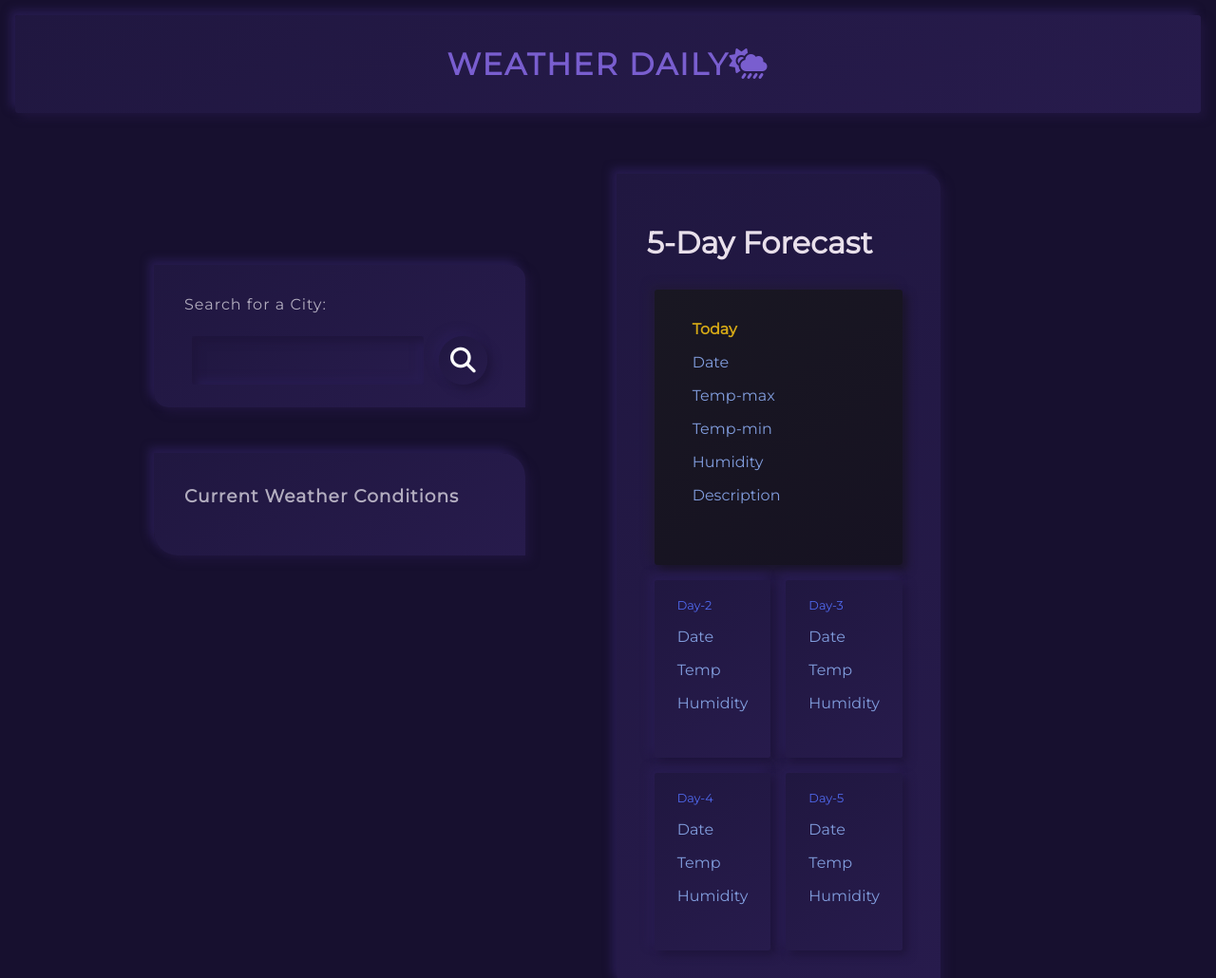
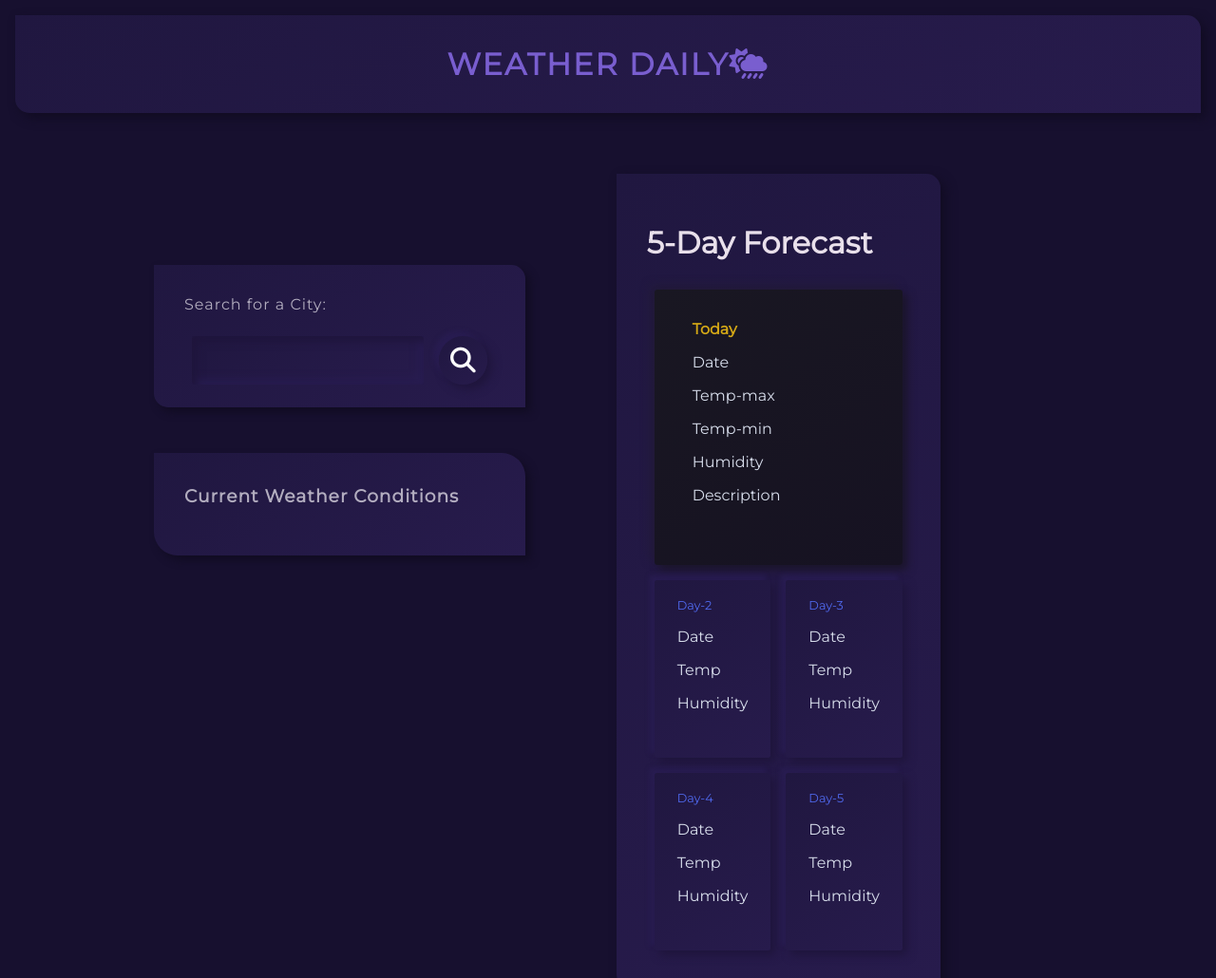
Before and after one commit to Keagon98/CloudOne.mobi-Weather-App, a plain HTML site: page index.html in a window 1280 px wide. Shown: the top 1030 px of the page at 95% size. Drawn offline with nearby package versions, Linux system fonts and the light colour scheme.

Commit message:
changed the box-shadow property

```diff
--- a/index.html
+++ b/index.html
@@ -23,7 +23,7 @@
                 <p>Search for a City:</p>
                 <div class="search-input">
                     <input type="text" id="city">
-                    <div class="input-group-append">
+                    <div class="input-button">
                         <button class="search-button" type="button" id="cityButton"><i class="fas fa-search fa-2x"></i></button>
                     </div>
                 </div>
@@ -46,7 +46,6 @@
                     <div class="container-forecast">
                         <h1 class="display-5">5-Day Forecast</h1>
                         <div class="card-container">
-
                                 <div class="secondary-card"id="today">
                                     <div class="card-body">
                                         <h2 class="current-day">Today</h2>
--- a/style.css
+++ b/style.css
@@ -44,10 +44,9 @@
 .nav-wrapper {
     display: flex;
     justify-content: center;
-    border-radius: 3px;
+    border-radius: 0 15px 0 15px;
     background: linear-gradient(145deg, #201740, #271b4c);
-    box-shadow:  5px 5px 10px #1f153c,
-                -5px -5px 10px #291d52;
+    box-shadow:  5px 5px 12px #110c22;
     padding: 2em;
     margin: 1em;
 }
@@ -84,8 +83,7 @@
     margin: 1em 1em;
     border-radius: 0 15px 0 15px;
     background: linear-gradient(145deg, #201740, #271b4c);
-    box-shadow:  5px 5px 10px #1f153c,
-                -5px -5px 10px #291d52;
+    box-shadow:  5px 5px 8px #110c22;
 }
 
 .search-box p {
@@ -106,37 +104,30 @@
     border-radius: 100%;
     background: linear-gradient(145deg, #201740, #271b4c);
     box-shadow:  5px 5px 10px #1f153c,
-                -5px -5px 10px #291d52;
+                -5px -5px 5px #291d52;
     color: #fff;
 }
 
 .search-button :hover {
     cursor: pointer;
+    color: #eb8e15;
 }
+
 
 .search-input input {
     margin: .5rem;
     width: 15em;
     font-size: 1em;
     border: none;
+    background-color: transparent;
     color: #fff;
     border-radius: 3px;
     background: linear-gradient(145deg, #201740, #271b4c);
     box-shadow:  inset 5px 5px 10px #1f153c,
-               inset -5px -5px 10px #291d52;
+                 inset -5px -5px 10px #291d52;
 
 }
 
-.search-input input ::after{
-    margin: .5rem;
-    width: 15em;
-    border: none;
-    border-radius: 3px;
-    background: linear-gradient(145deg, #201740, #271b4c);
-    box-shadow:  5px 5px 10px #1f153c,
-                -5px -5px 10px #291d52;
-
-}
 
 .weather-cond-card {
     display: flex;
@@ -145,8 +136,8 @@
     margin: 2em 1em;
     border-radius: 0 25px 0 25px;
     background: linear-gradient(145deg, #201740, #271b4c);
-    box-shadow:  5px 5px 10px #1f153c,
-                -5px -5px 10px #291d52;
+    box-shadow:  5px 5px 8px #110c22;
+
     }
 
 .card-header {
@@ -157,9 +148,10 @@
 
 }
 
-.card-content p {
-    color: #819ddd;
+.card-text  {
+    color: #ffffff;
 }
+
 
 .display-5 {
     color: #e9e0eb;
@@ -170,8 +162,7 @@
     margin: 3em 5em;
     border-radius: 0 15px 0 15px;
     background: linear-gradient(145deg, #201740, #271b4c);
-    box-shadow:  5px 5px 10px #1f153c,
-                -5px -5px 10px #291d52;
+    box-shadow:  5px 5px 12px #110c22;
 }
 
 .card-container {
@@ -191,7 +182,7 @@
 .card-body p {
     display: flex;
     flex-direction: column;
-    color: #819ddd;
+    color: #d7ddeb;
 }
 
 
@@ -215,7 +206,7 @@
     border-radius: 3px;
     background: linear-gradient(145deg, #201740, #271b4c);
     box-shadow:  5px 5px 10px #1f153c,
-                -5px -5px 10px #291d52;
+                -5px -5px 5px #291d52;
 }
 
 #today {
```
